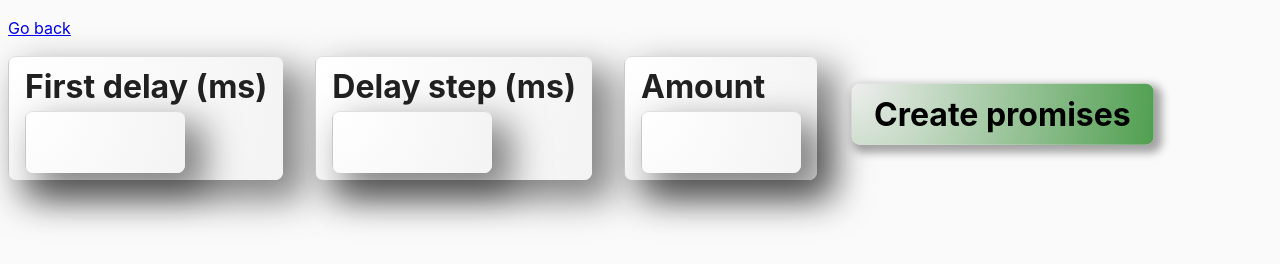
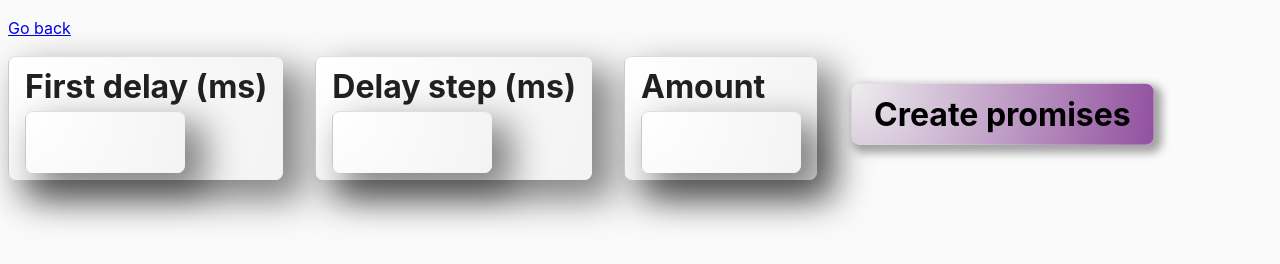
Before and after one commit to ruslanpetrovup/goit-js-hw-09, a website built with Parcel: page src/03-promises.html in a window 1280 px wide. Built offline with nearby package versions, Linux system fonts and the light colour scheme.

Commit message:
added files

```diff
--- a/src/css/common.css
+++ b/src/css/common.css
@@ -75,7 +75,7 @@ button {
   padding: 0.4rem 1.4rem;
   word-wrap: break-word;
 
-  background: 0 0 / 150% 170% radial-gradient(circle at top left, #eee, #070);
+  background: 0 0 / 150% 170% radial-gradient(circle at top left, #eee, rgb(99, 0, 119));
   border-radius: 0.5rem;
 
   box-shadow: 0.3rem 0.3rem 0.5rem 0.21rem rgba(33, 33, 33, 0.4);
```
